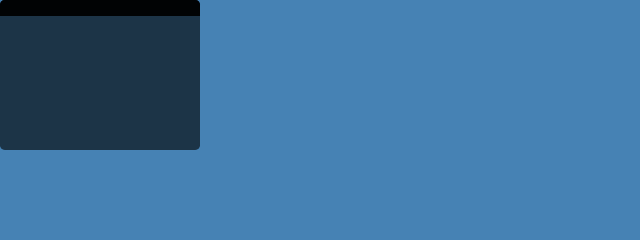
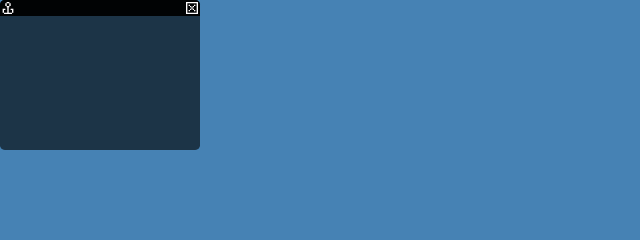
Before and after one commit to WWarzecha/cozy-desktop, a website built with webpack: page src/template.html in a window 1280 px wide. Shown: the top 240 px of the page, 0-640 px from the left. Built offline with nearby package versions, Linux system fonts and the light colour scheme; files whose address does not match are found by name.

Commit message:
add top bar cons

```diff
--- a/src/windows/app-window.css
+++ b/src/windows/app-window.css
@@ -11,4 +11,16 @@
 .app-window-top-bar {
     height: 1rem;
     background-color: rgba(0, 0, 0, 0.772);
+    display: flex;
+    justify-content: space-between;
 }
+
+.app-window-top-bar > img {
+    user-select: none;
+    height: 100%;
+    filter: invert(100%) sepia(8%) saturate(7500%) hue-rotate(268deg) brightness(110%) contrast(107%);
+}
+
+.x-btn:hover {
+    cursor: pointer;
+}
--- a/src/windows/app-window.js
+++ b/src/windows/app-window.js
@@ -9,9 +9,18 @@ const addWindowDOM = (width = 200, height = 150) => {
     return dom;
 };
 
-const addTopBar = (dom) => {
+const addTopBar = (dom, icon) => {
     const topBar = document.createElement("div");
     topBar.classList.add("app-window-top-bar");
+    const appIcon = document.createElement("img");
+    appIcon.src = icon;
+    topBar.appendChild(appIcon);
+
+    const xIcon = document.createElement("img");
+    xIcon.classList.add("x-btn");
+    setTimeout(() => xIcon.src = require("../img/x.svg"), 0);
+    topBar.appendChild(xIcon);
+
     dom.appendChild(topBar);
     return topBar;
 };
@@ -127,16 +136,17 @@ const makeResizable = (dom, eps = 8) => {
     return {block, unblock, add_dragging_controller};
 }
 
-
-
 const AppWindow = class {
-    constructor(width, height) {
+    constructor(width, height, icon_url = undefined) {
         this.dom = addWindowDOM(width, height)
         this.id = Symbol();
-        this.topBar = addTopBar(this.dom);
+        this.icon = require("../img/anchor.svg");
+        // this.dom.style.backgroundImage = `url(${this.icon})`;
+        this.topBar = addTopBar(this.dom, this.icon);
         this.dragging_controller = makeDraggable(this.dom, this.topBar);
         this.resize_controller = makeResizable(this.dom);
         this.resize_controller.add_dragging_controller(this.dragging_controller);
+
     };
 };
 
```
Also changed, not shown: src/img/anchor.svg (added), src/img/x.svg (added).
